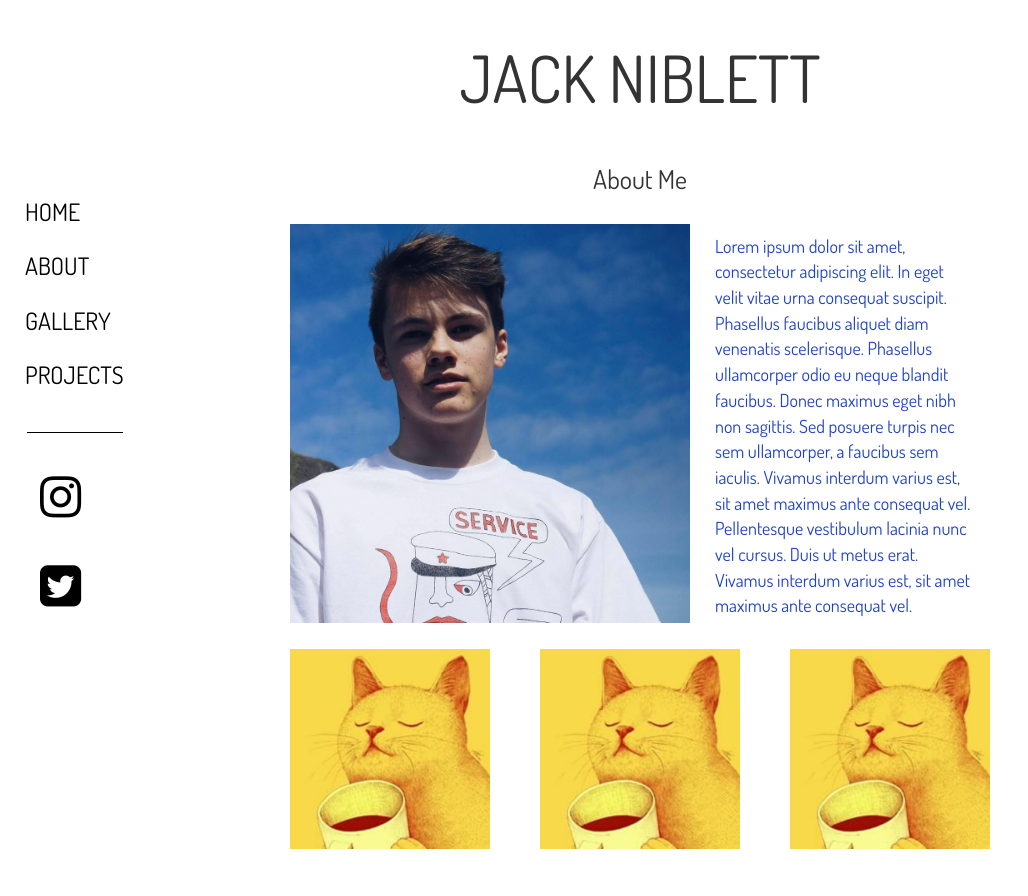
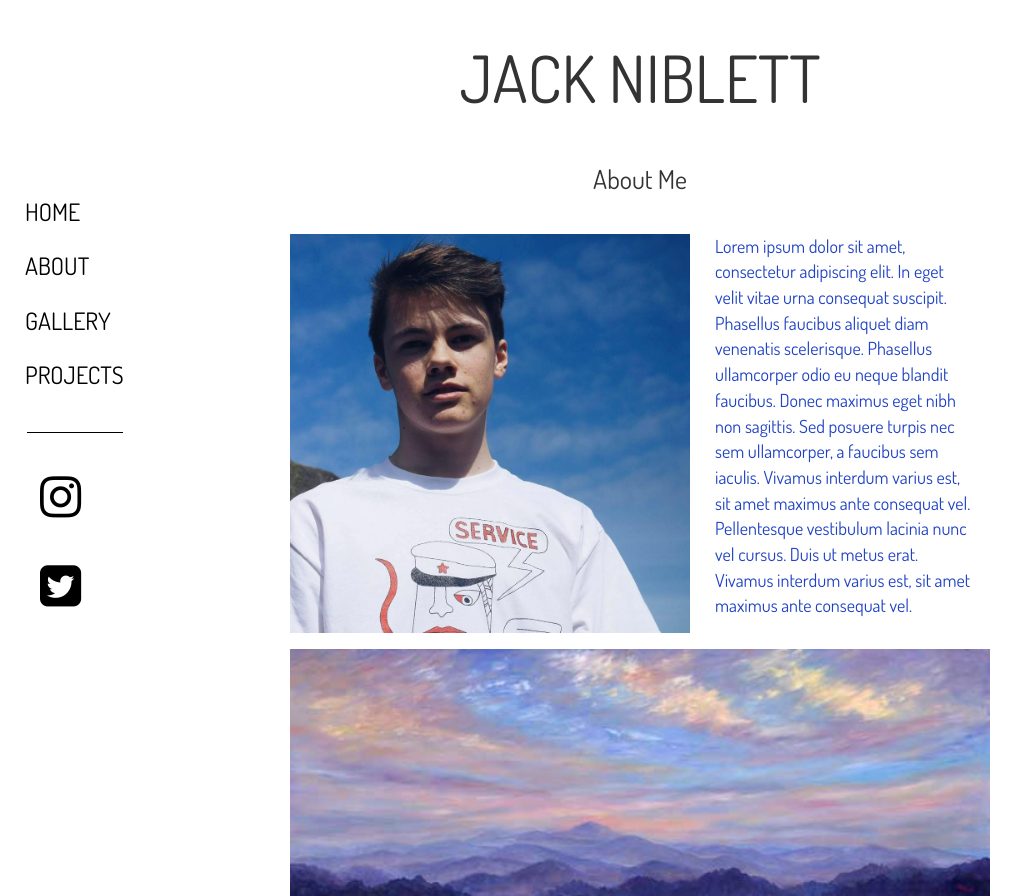
Before and after one commit to jackniblett/jackniblett.github.io, a PHP site: page /about.html in a window 1280 px wide. Shown: the whole page, without its empty margins (0-1028 px from the left). Before the commit the page ends 854 px from the top, so only its background shows below. Run offline with PHP 8.4, Linux system fonts and the light colour scheme; some libraries are stand-ins or nearby versions.

Commit message:
Final aesthetic update

```diff
--- a/about.html
+++ b/about.html
@@ -67,16 +67,8 @@
 				</p>
 			</div>
 
-			<div id="about_separator">
-			</div>
-
-			<div id="one" class="about_image">
-			</div>
-
-			<div id="two" class="about_image">
-			</div>
-
-			<div id="three" class="about_image">
+			<div id="panorama_container">
+				<img src="images/mountains.jpg" id="panorama">
 			</div>
 
 		</div>
--- a/css/about.css
+++ b/css/about.css
@@ -11,10 +11,14 @@
 	max-width: 700px;
 	text-align: center;
 	overflow: hidden;
+
+
 }
 
 #about_heading{
 	font-size: 26px;
+
+
 }
 
 #jack_profile{
@@ -22,7 +26,7 @@
 	width: 100%;
 	max-width: 400px;
 	height: auto;
-	margin-top: 20px;
+	margin-top: 30px;
 	float: left;
 }
 
@@ -44,39 +48,26 @@
 	margin: 8px 8px 8px 8px;
 }
 
-#about_separator{
-	display: block;
-
-
-}
-
-#one{
-	float: left;
+#panorama_container{
 	margin-top: 20px;
 }
 
-#two{
-	margin: 0 auto;
-	margin-top: 20px;
+#panorama{
+	width: 100%;
+	height: auto;
 }
 
-#three{
-	float: right;
-	margin-top: 20px;
-}
+
+
+
+
+
+
+
+
 
 .purple{
 	color: #2043C4;
-}
-
-.about_image{
-	width: 200px;
-	height: 200px;
-	display: inline-block;
-	margin-top: 20px;
-	background-image: url(../images/cat.png);
-	background-size: cover;
-
 }
 
 @media only screen and (max-width: 683px){
@@ -84,6 +75,7 @@
 		position: static;
 		margin: 0 auto;
 		float: none;
+		margin-top: 30px;
 	}
 
 	#blurb{
```
Also changed, not shown: css/index.css (added, +54 -0 lines), css/style.css (+1 -9 lines), index.html (+11 -2 lines), images/mountains.jpg (added).
